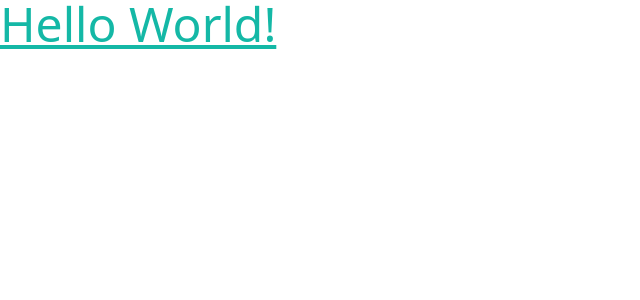
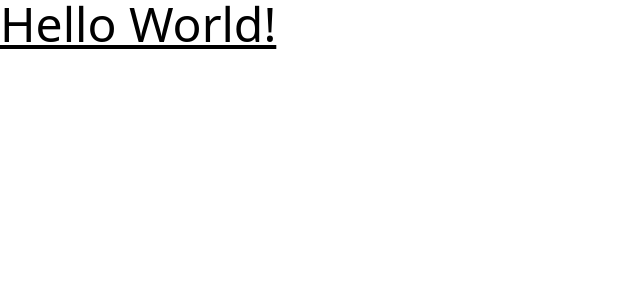
Before and after one commit to DevLukeHere/spotify-tailwind, a React (Create React App) app: page / in a window 1280 px wide. Shown: the top 300 px of the page, without its empty margins (0-640 px from the left). Built offline with nearby package versions, Linux system fonts and the light colour scheme.

Commit message:
Added in custom colour to Tailwind

```diff
--- a/src/App.js
+++ b/src/App.js
@@ -1,7 +1,7 @@
 function App() {
   return (
     <div>
-      <h1 className="text-5xl underline text-teal-500">Hello World!</h1>
+      <h1 className="text-5xl underline text-spotify-green">Hello World!</h1>
     </div>
   );
 }
--- a/tailwind.config.js
+++ b/tailwind.config.js
@@ -7,6 +7,9 @@ module.exports = {
       fontFamily: {
         inter: ['Inter', 'sans-serif']
       },
+      colors: {
+        'spotify-green': '#1DB954',
+      }
     },
     extend: {},
   },
```
Also changed, not shown: 1 other file (tests, documents, lock files or other folders).
